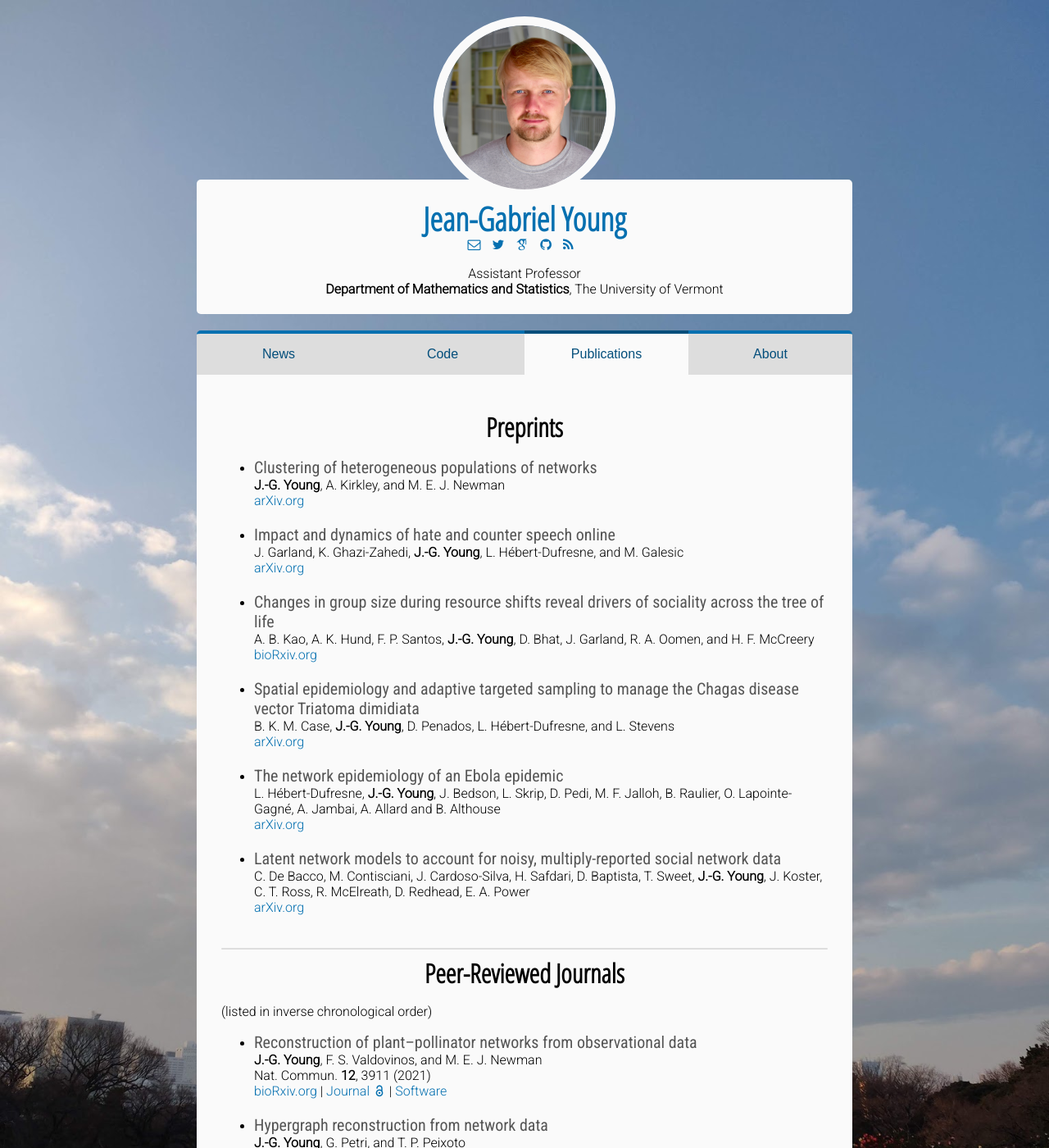
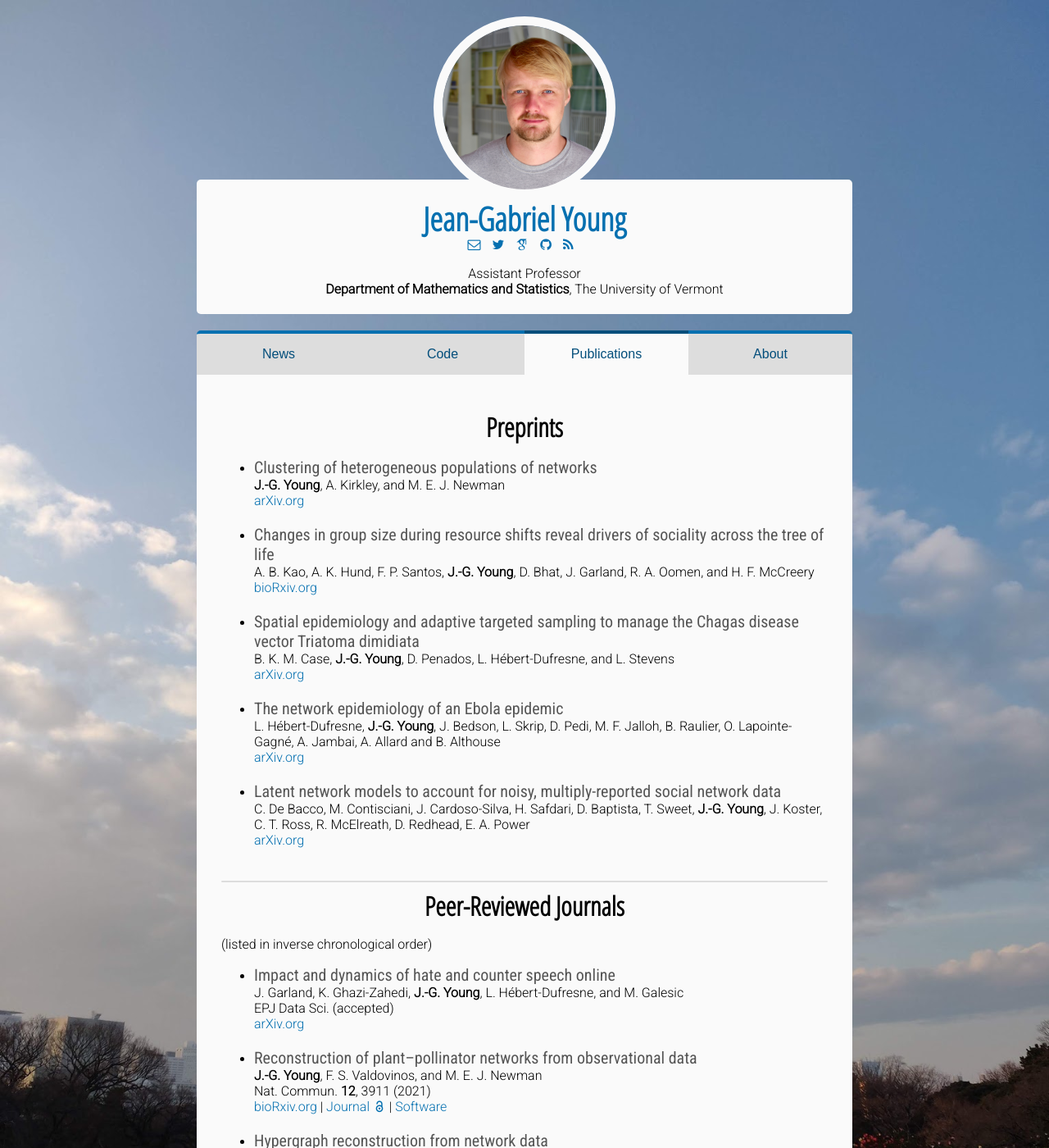
Before and after one commit to jg-you/jg-you.github.io, a Jekyll site: the page built from publications.md, in a window 1280 px wide and 1400 px high. Shown: the whole window at 82% size. Built offline with Jekyll 4.4.1, drawn with Linux system fonts in a browser that asks for light colours; some web fonts are replaced; comment, search, counter and statistics services are not loaded; part of the change alters nothing that is shown.

Commit message:
Update publications.md

```diff
--- a/publications.md
+++ b/publications.md
@@ -9,10 +9,6 @@ title: Publications
 * <span class="pub-title">Clustering of heterogeneous populations of networks</span><br/>
 **J.-G. Young**, A. Kirkley, and M. E. J. Newman <br/>
 [arXiv.org](https://arxiv.org/abs/2107.07489)
-
-* <span class="pub-title">Impact and dynamics of hate and counter speech online</span><br/>
-J. Garland, K. Ghazi-Zahedi, **J.-G. Young**, L. Hébert-Dufresne, and M. Galesic<br/>
-[arXiv.org](https://arxiv.org/abs/2009.08392)
 
 * <span class="pub-title">Changes in group size during resource shifts reveal drivers of sociality across the tree of life</span><br/>
 A. B. Kao, A. K. Hund, F. P. Santos, **J.-G. Young**, D. Bhat, J. Garland, R. A. Oomen, and H. F. McCreery<br/>
@@ -37,6 +33,11 @@ C. De Bacco, M. Contisciani, J. Cardoso-Silva, H. Safdari, D. Baptista, T. Sweet
 
 <p>(listed in inverse chronological order)</p>
 
+
+* <span class="pub-title">Impact and dynamics of hate and counter speech online</span><br/>
+J. Garland, K. Ghazi-Zahedi, **J.-G. Young**, L. Hébert-Dufresne, and M. Galesic<br/>
+EPJ Data Sci. (accepted)<br/>
+[arXiv.org](https://arxiv.org/abs/2009.08392)
 
 * <span class="pub-title">Reconstruction of plant–pollinator networks from observational data</span><br/>
 **J.-G. Young**, F. S. Valdovinos, and M. E. J. Newman <br/>
```
